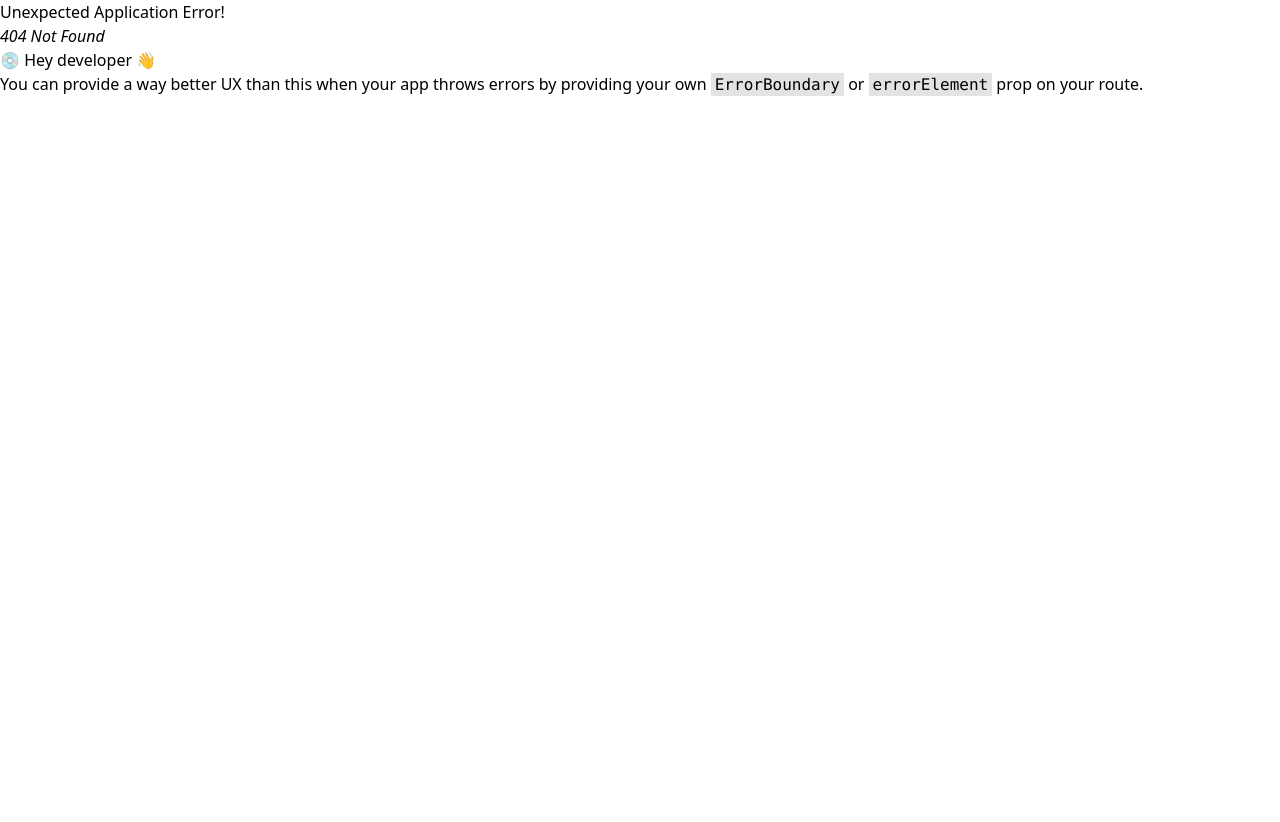
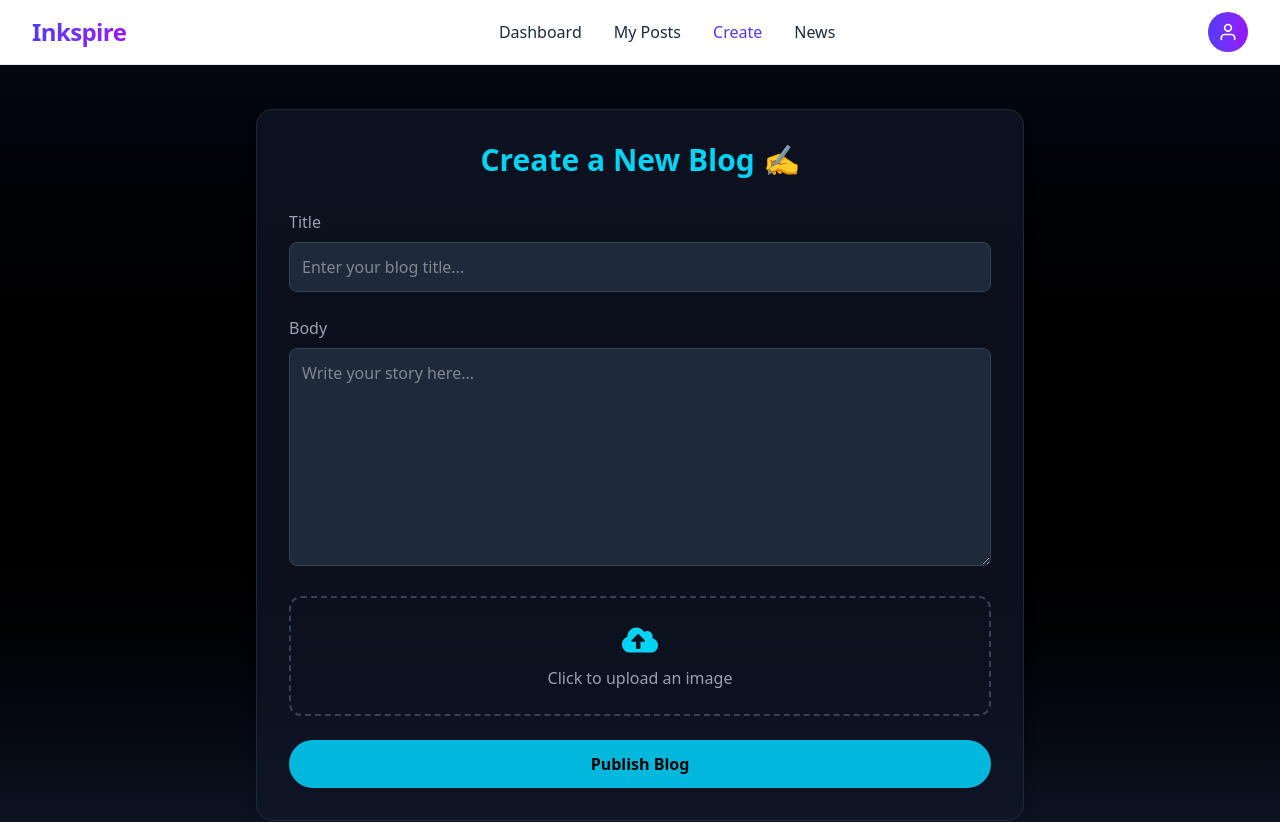
Before and after one commit to sanjiban-dey-2000/Inkspire-frontend, a React (Vite) app: page /private/create in a window 1280 px wide. Before the commit this address had no page. Shown: the top 822 px of the page. Before the commit the page ends 800 px from the top, so only its background shows below. Built offline with nearby package versions, Linux system fonts and the light colour scheme; sample sign-in values are in the browser's storage.

Commit message:
create blog page created

```diff
--- a/src/App.jsx
+++ b/src/App.jsx
@@ -16,6 +16,7 @@ import Dashboard from './pages/Dashboard';
 import News from './pages/News';
 import BlogDetails from './pages/BlogDetails';
 import MyBlogs from './pages/MyBlogs';
+import CreatePost from './pages/CreatePost';
 
 const App = () => {
 
@@ -73,6 +74,10 @@ const App = () => {
         {
           path:"my-posts",
           element: <MyBlogs/>
+        },
+        {
+          path:"create",
+          element: <CreatePost/>
         }
       ]
     }
--- /dev/null
+++ b/src/pages/CreatePost.jsx
@@ -0,0 +1,137 @@
+import React, { useState } from "react";
+import { motion } from "framer-motion";
+import toast from "react-hot-toast";
+import { createBlog } from "../services/AxiosInstance"; // You'll define this API call next
+import { useNavigate } from "react-router-dom";
+import { FaCloudUploadAlt } from "react-icons/fa";
+
+const CreatePost = () => {
+  const navigate = useNavigate();
+  const [form, setForm] = useState({
+    title: "",
+    category: "",
+    body: "",
+  });
+  const [image, setImage] = useState(null);
+  const [loading, setLoading] = useState(false);
+
+  const handleChange = (e) => {
+    setForm({ ...form, [e.target.name]: e.target.value });
+  };
+
+  const handleSubmit = async (e) => {
+    e.preventDefault();
+
+    if (!form.title || !form.body /*|| !form.category*/) {
+      toast.error("Please fill in all fields!");
+      return;
+    }
+
+    const formData = new FormData();
+    formData.append("title", form.title);
+    formData.append("category", form.category);
+    formData.append("body", form.body);
+    if (image) formData.append("image", image);
+
+    try {
+      setLoading(true);
+      await createBlog(formData);
+      toast.success("Blog created successfully!");
+      navigate("/private/my-posts");
+    } catch (error) {
+      console.error(error);
+      toast.error("Failed to create blog post!");
+    } finally {
+      setLoading(false);
+    }
+  };
+
+  return (
+    <div className="min-h-screen bg-gradient-to-b from-gray-950 via-black to-gray-900 text-gray-200 flex justify-center items-center px-6 py-10">
+      <motion.div
+        initial={{ opacity: 0, y: 40 }}
+        animate={{ opacity: 1, y: 0 }}
+        transition={{ duration: 0.6 }}
+        className="w-full max-w-3xl bg-gray-900/70 border border-gray-800 rounded-2xl shadow-lg p-8"
+      >
+        <h2 className="text-3xl font-bold text-center text-cyan-400 mb-8">
+          Create a New Blog ✍️
+        </h2>
+
+        <form onSubmit={handleSubmit} className="space-y-6">
+          {/* Title */}
+          <div>
+            <label className="block mb-2 text-gray-400">Title</label>
+            <input
+              type="text"
+              name="title"
+              value={form.title}
+              onChange={handleChange}
+              className="w-full p-3 rounded-lg bg-gray-800 text-gray-200 border border-gray-700 focus:outline-none focus:border-cyan-400"
+              placeholder="Enter your blog title..."
+            />
+          </div>
+
+          {/* Category */}
+          {/*<div>
+            <label className="block mb-2 text-gray-400">Category</label>
+            <input
+              type="text"
+              name="category"
+              value={form.category}
+              onChange={handleChange}
+              className="w-full p-3 rounded-lg bg-gray-800 text-gray-200 border border-gray-700 focus:outline-none focus:border-cyan-400"
+              placeholder="e.g., Motivation, Lifestyle, Tech..."
+            />
+          </div>*/}
+
+          {/* Body */}
+          <div>
+            <label className="block mb-2 text-gray-400">Body</label>
+            <textarea
+              name="body"
+              value={form.body}
+              onChange={handleChange}
+              rows="8"
+              className="w-full p-3 rounded-lg bg-gray-800 text-gray-200 border border-gray-700 focus:outline-none focus:border-cyan-400"
+              placeholder="Write your story here..."
+            />
+          </div>
+
+          {/* Image Upload */}
+          <div className="flex flex-col items-center justify-center border-2 border-dashed border-gray-700 rounded-xl p-6 hover:border-cyan-400 transition">
+            <label
+              htmlFor="image"
+              className="flex flex-col items-center cursor-pointer"
+            >
+              <FaCloudUploadAlt className="text-4xl text-cyan-400 mb-2" />
+              <p className="text-gray-400">
+                {image ? image.name : "Click to upload an image"}
+              </p>
+            </label>
+            <input
+              id="image"
+              type="file"
+              accept="image/*"
+              onChange={(e) => setImage(e.target.files[0])}
+              className="hidden"
+            />
+          </div>
+
+          {/* Submit Button */}
+          <motion.button
+            type="submit"
+            disabled={loading}
+            whileHover={{ scale: 1.05 }}
+            whileTap={{ scale: 0.95 }}
+            className="w-full py-3 bg-cyan-500 text-black font-semibold rounded-full shadow-md hover:bg-cyan-400 transition disabled:opacity-50"
+          >
+            {loading ? "Publishing..." : "Publish Blog"}
+          </motion.button>
+        </form>
+      </motion.div>
+    </div>
+  );
+};
+
+export default CreatePost;
--- a/src/services/AxiosInstance.jsx
+++ b/src/services/AxiosInstance.jsx
@@ -37,3 +37,7 @@ export const getMyBlogs=async()=>{
 export const deleteBlogById=async(id)=>{
     return await api.delete(`/api/blog/${id}/remove`);
 }
+
+export const createBlog=async(data)=>{
+    return await api.post("/api/blog/add",data);
+}
```
